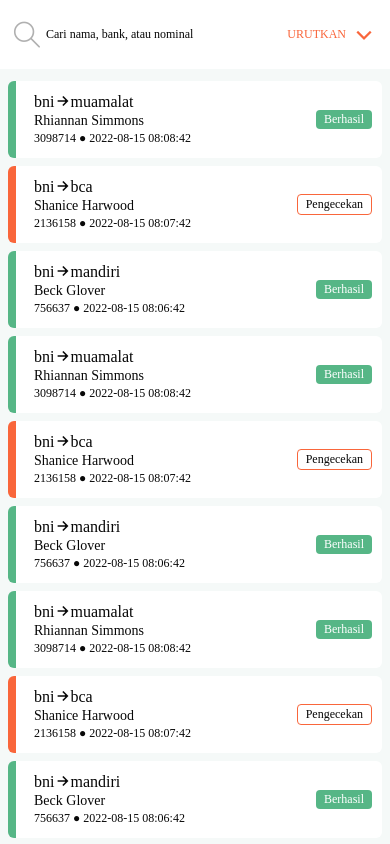
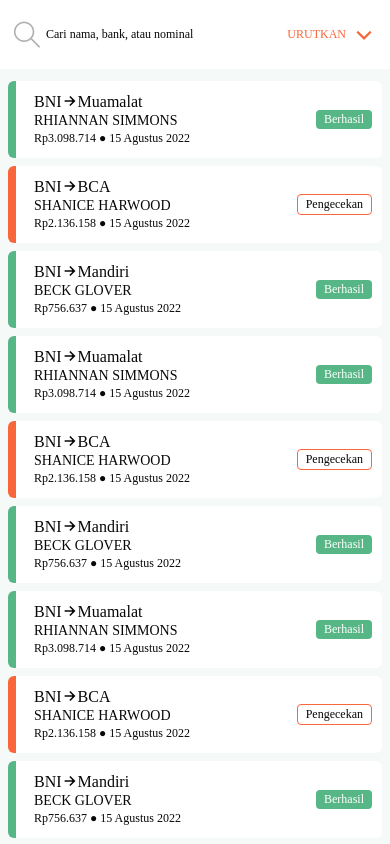
Before and after one commit to gmaggio/flip-test, a React Native app: screen /transaction-list in a window 390 px wide. Built offline with nearby package versions, Linux system fonts and the light colour scheme.

Commit message:
feat(transaction-list): format text content of item list accordingly
- add Formatters
- set jscFlavor with intl
- sort all imports

```diff
--- a/src/screens/TransactionDetails/index.tsx
+++ b/src/screens/TransactionDetails/index.tsx
@@ -1,5 +1,5 @@
+import * as React from 'react'
 import { StyleSheet, Text, View } from 'react-native'
-import * as React from 'react'
 
 export default function TransactionDetailsScreen() {
   return (
--- a/src/screens/TransactionList/TransactionList.styles.ts
+++ b/src/screens/TransactionList/TransactionList.styles.ts
@@ -1,5 +1,6 @@
-import { StyleSheet } from 'react-native'
-import { appTheme, appStyles } from '../../styles/appStyles'
+import { StyleSheet } from 'react-native';
+
+import { appStyles, appTheme } from '../../styles/appStyles';
 
 export const trxListStyles = StyleSheet.create({
   // Page
--- a/src/screens/TransactionList/index.tsx
+++ b/src/screens/TransactionList/index.tsx
@@ -1,13 +1,15 @@
+import React, { useEffect, useState } from 'react'
 import { FlatList, Pressable, Text, TextInput, TouchableOpacity, View } from 'react-native'
-import React, { useEffect, useState } from 'react'
-import { trxListStyles } from './TransactionList.styles'
-import AppText from '../../ui/AppText'
-import Divider from '../../ui/Divider'
-import { SortTypes, TransactionData } from './TransactionList.types'
 import Icon from 'react-native-vector-icons/Ionicons'
 import LineIcon from 'react-native-vector-icons/SimpleLineIcons'
+
 import { appStyles, appTheme } from '../../styles/appStyles'
+import AppText from '../../ui/AppText'
 import Badge from '../../ui/Badge'
+import Divider from '../../ui/Divider'
+import { Formatters } from '../../utils/formatter'
+import { trxListStyles } from './TransactionList.styles'
+import { SortTypes, TransactionData } from './TransactionList.types'
 import SortModal, { SortLabels } from './ui/SortModal/SortModal'
 
 // TODO: Temporary data
@@ -141,7 +143,10 @@
       data={_dummyData}
 
       renderItem={({ item }) => {
-        var _colorIndicator = item.status === 'PENDING' ? appTheme.colors.danger : appTheme.colors.success
+        var _colorIndicator = item.status === 'PENDING'
+          ? appTheme.colors.danger
+          : appTheme.colors.success
+
 
         return (
           <TouchableOpacity
@@ -154,12 +159,16 @@
             ]}>
               <View style={trxListStyles.listDetails}>
                 <AppText style={trxListStyles.listTitle}>
-                  <Text>{item.senderBank}</Text>
+                  <Text>{Formatters.bankFixCase(item.senderBank)}</Text>
                   <Icon name='arrow-forward' size={16} color={appStyles.textStyles.color} />
-                  <Text>{item.beneficiaryBank}</Text>
+                  <Text>{Formatters.bankFixCase(item.beneficiaryBank)}</Text>
                 </AppText>
-                <AppText style={trxListStyles.listDescription}>{item.beneficiaryName}</AppText>
-                <AppText style={trxListStyles.listSubDescription}>{item.amount} ● {item.createdAt}</AppText>
+                <AppText style={trxListStyles.listDescription}>
+                  {item.beneficiaryName.toUpperCase()}
+                </AppText>
+                <AppText style={trxListStyles.listSubDescription}>
+                  {Formatters.currency(item.amount)} ● {Formatters.date(item.createdAt)}
+                </AppText>
               </View>
               <View>
                 {item.status === 'PENDING' ?
--- a/src/screens/TransactionList/ui/SortModal/SortModal.styles.ts
+++ b/src/screens/TransactionList/ui/SortModal/SortModal.styles.ts
@@ -1,5 +1,6 @@
-import {StyleSheet} from "react-native"
-import {appTheme} from "../../../../styles/appStyles"
+import { StyleSheet } from 'react-native';
+
+import { appTheme } from '../../../../styles/appStyles';
 
 export const sortModalStyles = StyleSheet.create({
   sortOptionsList: {
--- a/src/ui/AppText.tsx
+++ b/src/ui/AppText.tsx
@@ -1,5 +1,6 @@
-import React from "react"
-import { Text, TextProps } from "react-native"
+import React from 'react'
+import { Text, TextProps } from 'react-native'
+
 import { appStyles } from '../styles/appStyles'
 
 const AppText = (props: TextProps) => {
--- a/src/ui/Divider.tsx
+++ b/src/ui/Divider.tsx
@@ -1,5 +1,5 @@
-import React from "react"
-import { View } from "react-native"
+import React from 'react'
+import { View } from 'react-native'
 
 type DividerProps = {
   width?: number,
--- /dev/null
+++ b/src/utils/formatter.ts
@@ -0,0 +1,41 @@
+export class Formatters {
+  /**
+   * Fixes the letter case for the name of the bank.
+   * If the bank's name is 4 characters or below, it will be converted into uppercase.
+   * Otherwise, it will be a title case
+   * @param bankName The name of the bank
+   * @returns The formatted name of the bank
+   */
+  static bankFixCase(bankName: string): string {
+    var _bankName: string
+
+    if (bankName.length > 4) {
+      _bankName = bankName.charAt(0).toUpperCase() + bankName.substring(1).toLowerCase()
+    } else {
+      _bankName = bankName.toUpperCase()
+    }
+
+    return _bankName
+  }
+
+  /**
+   * Converts currency value into Indonesian currency format
+   * @param value The currency value
+   * @returns The formatted Indonesian currency
+   */
+  static currency(value: number): string {
+    return 'Rp' + value.toFixed(0).replace(/(\d)(?=(\d{3})+(?:\.\d+)?$)/g, '$1.');
+  }
+
+  /**
+   * Formats the date in 'd MMMM YYYY' local format (eg. 5 Juni 2022)
+   * @param date The date value in ISO format
+   * @returns The local date in 'd MMMM YYYY' format (eg. 5 Juni 2022)
+   */
+  static date(date: string): string {
+    var _date = new Date(date.replace(' ', 'T'));
+    var _options = { year: 'numeric', month: 'long', day: 'numeric' } as any;
+
+    return new Intl.DateTimeFormat('id-ID', _options).format(_date)
+  }
+}
```
Also changed, not shown: src/navigation/index.tsx (+4 -3 lines), src/screens/TransactionList/ui/SortModal/SortModal.tsx (+7 -6 lines), src/ui/Badge.tsx (+4 -3 lines), src/ui/ModalBox.tsx (+4 -3 lines), 1 other file (tests, documents, lock files or other folders).
